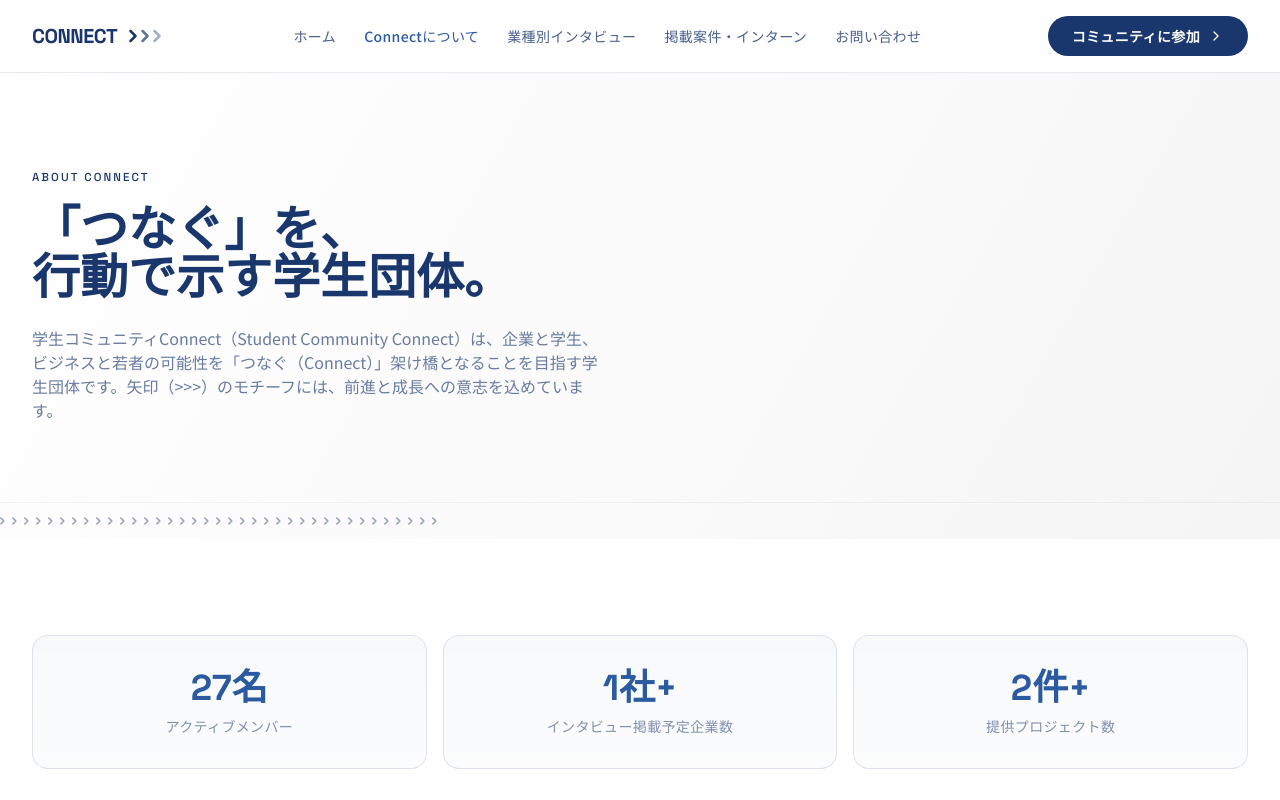
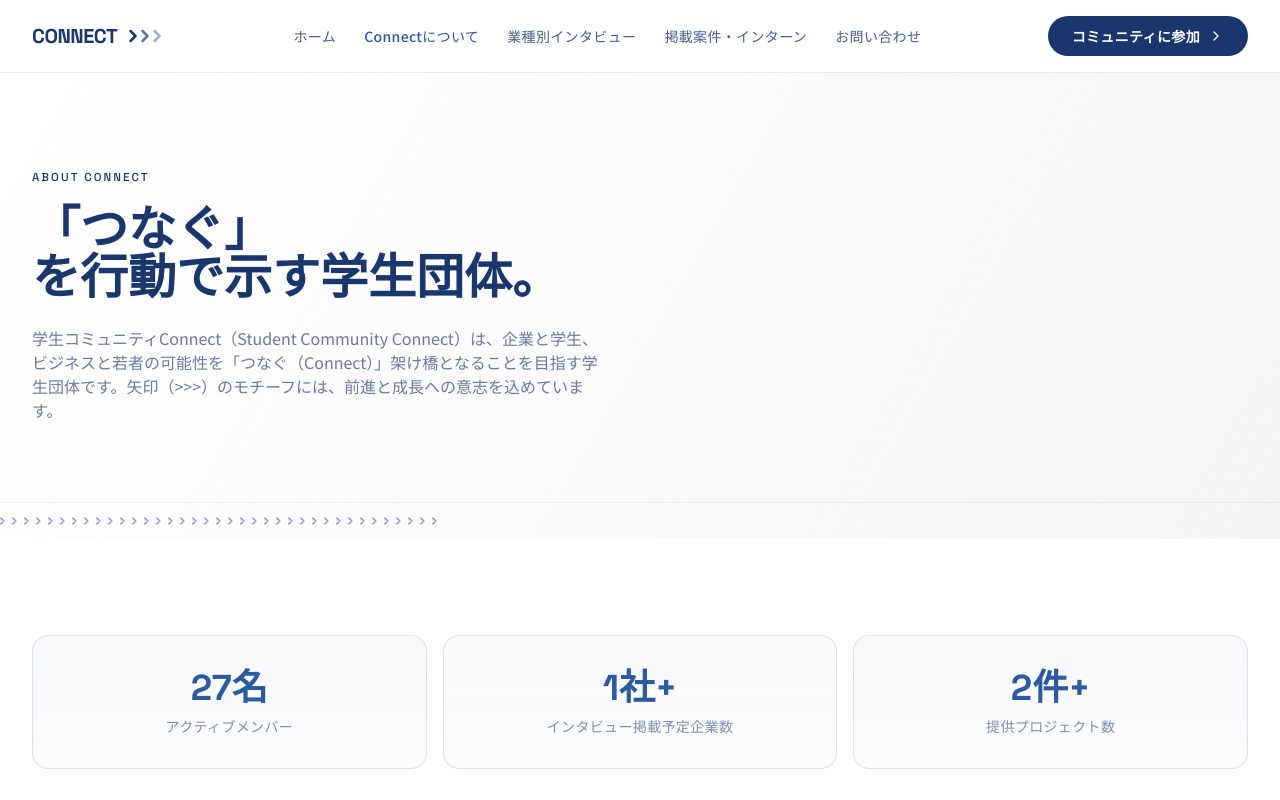
Before and after one commit to fumaichihara/student-community-connect, a React (Vite) app: page /about in a window 1280 px wide. Shown: the top 800 px of the page. Built offline with nearby package versions, Linux system fonts and the light colour scheme.

Commit message:
Update About.jsx

```diff
--- a/src/pages/About.jsx
+++ b/src/pages/About.jsx
@@ -34,9 +34,9 @@ export default function About() {
         <div className="mx-auto max-w-7xl px-5 pb-16 pt-16 sm:px-8 sm:pb-20 sm:pt-24">
           <p className="eyebrow">About Connect</p>
           <h1 className="mt-5 max-w-2xl font-display text-3xl font-bold leading-tight text-slate-150 sm:text-4xl lg:text-5xl">
-            「つなぐ」を、
-             <br />
-            行動で示す学生団体。
+            「つなぐ」
+            <br />
+            を行動で示す学生団体。
           </h1>
           <p className="mt-6 max-w-xl text-sm leading-relaxed text-slate-150/65 sm:text-base">
             {SITE.orgName}（{SITE.orgNameEn}）は、企業と学生、ビジネスと若者の可能性を「つなぐ（Connect）」架け橋となることを目指す学生団体です。矢印（&gt;&gt;&gt;）のモチーフには、前進と成長への意志を込めています。
```
